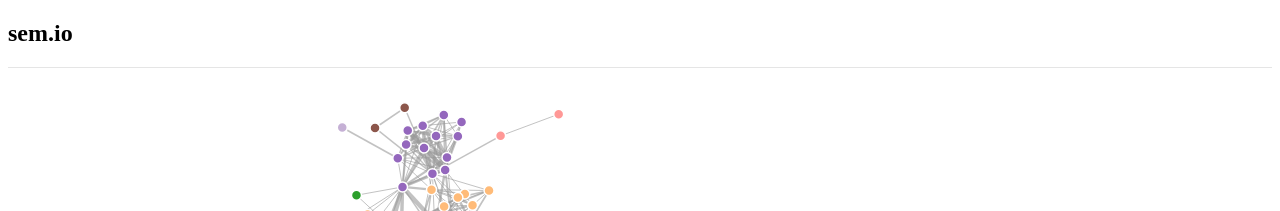
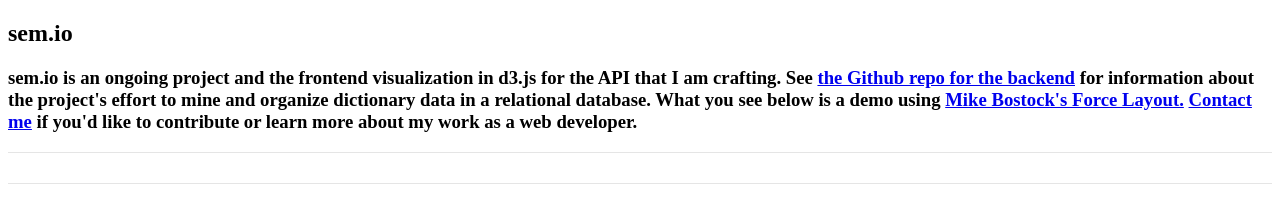
Before and after one commit to lady3bean/semio_frontend, a website: page app/index.html in a window 1280 px wide. Shown: the top 211 px of the page. Drawn offline with nearby package versions, Linux system fonts and the light colour scheme; some packages are replaced by stand-ins of ours; files that its build step writes are made by us from their sources; animation ran at ten frames a second; files whose address does not match are found by name.

Commit message:
project explanation and links to backend, resources, and contact

```diff
--- a/app/index.html
+++ b/app/index.html
@@ -16,10 +16,17 @@
   </head>
   <body ng-app="Semio">
   <h2>sem.io</h2>
+  <h3>sem.io is an ongoing project and the frontend visualization in d3.js for the API that I am crafting. See <a href="https://github.com/lady3bean/sem.io">the Github repo for the backend</a> for information about the project's effort to mine and organize dictionary data in a relational database. What you see below is a demo using <a href="https://github.com/mbostock/d3/wiki/Force-Layout">Mike Bostock's Force Layout.</a> <a href="https://lady3bean.github.io">Contact me</a> if you'd like to contribute or learn more about my work as a web developer.</a></h3>
     <!--[if lt IE 7]>
       <p class="browsehappy">You are using an <strong>outdated</strong> browser. Please <a href="http://browsehappy.com/">upgrade your browser</a> to improve your experience.</p>
     <![endif]-->
+
     <div class="header"></div>
+
+
+    <!-- Add your site or application content here -->
+    <div word-tree data="data"></div>
+    <div class="header">
 
     <div class="container" ng-controller="ContentCtrl as contentCtrl">
      <div word-tree data="data"></div>
```
